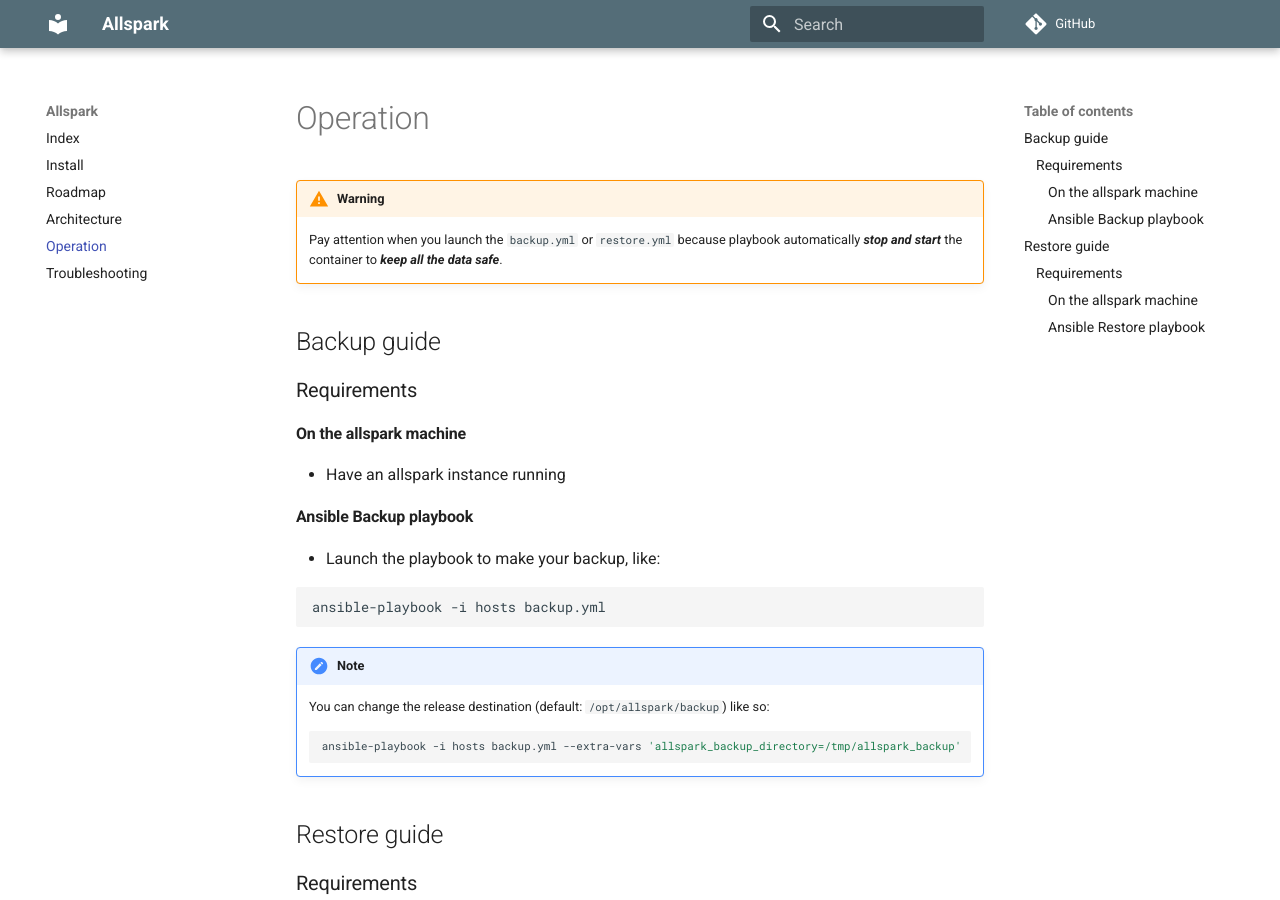
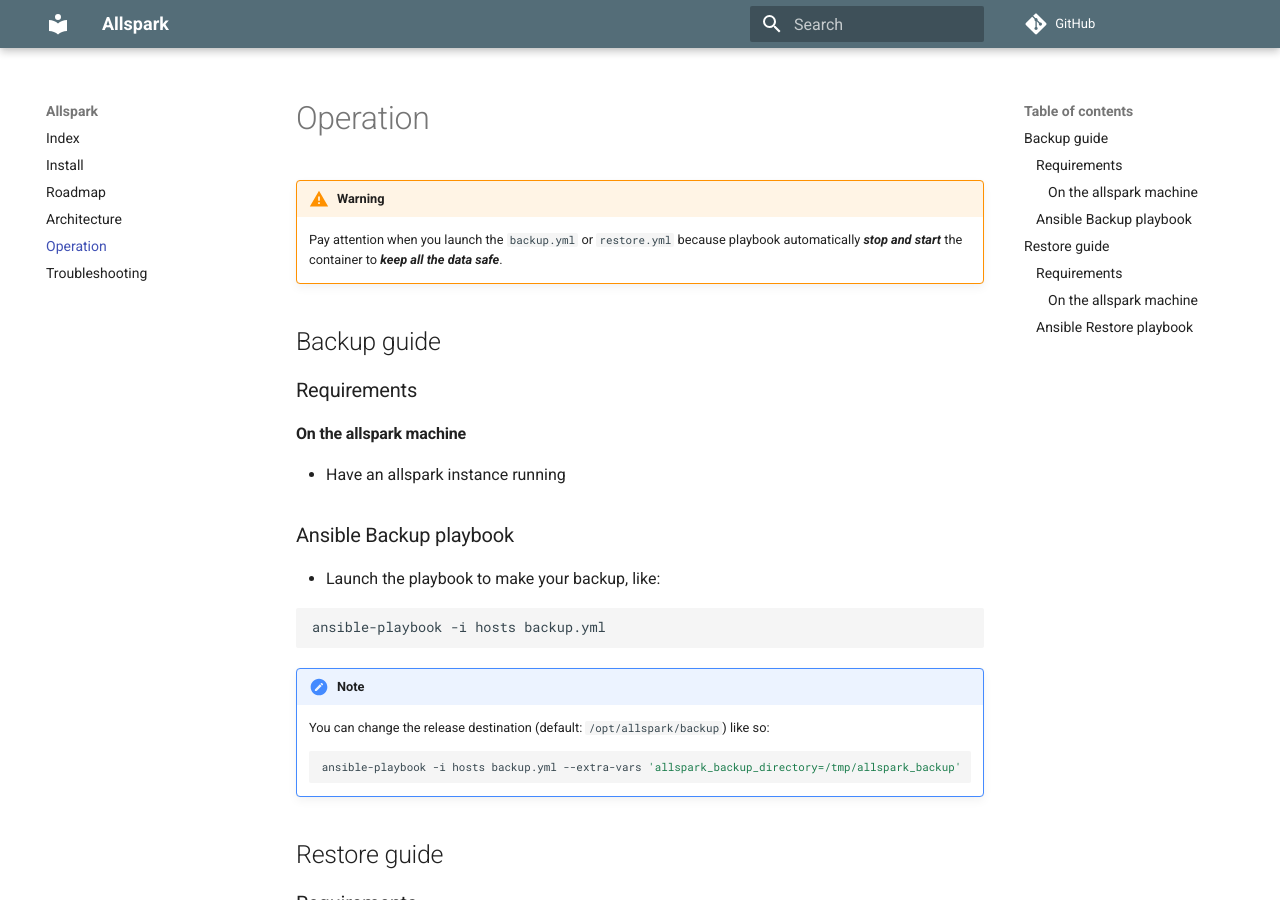
Before and after one commit to actiniumio/allspark, an MkDocs documentation site: the page built from docs/pages/operation.md, in a window 1280 px wide and 900 px high. Built offline with MkDocs 1.6.1 and Material for MkDocs 9.7.7, drawn with Linux system fonts in a browser that asks for light colours; comment, search, counter and statistics services are not loaded; old or Windows-style settings are respelled for this version of MkDocs.

Commit message:
Take Reviewer Comment

```diff
--- a/docs/pages/operation.md
+++ b/docs/pages/operation.md
@@ -7,7 +8,7 @@
 #### On the allspark machine
 - Have an allspark instance running
 
-#### Ansible Backup playbook
+### Ansible Backup playbook
 
 - Launch the playbook to make your backup, like:
 
@@ -35,7 +36,7 @@
     - Previous datas of the restored containers will be lost (and aligned on the backup ones)
 
 
-#### Ansible Restore playbook
+### Ansible Restore playbook
 
 - Launch the playbook Restore to make the restore
 
```
Also changed, not shown: other parts of docs/pages/operation.md (+1 -0 lines).
